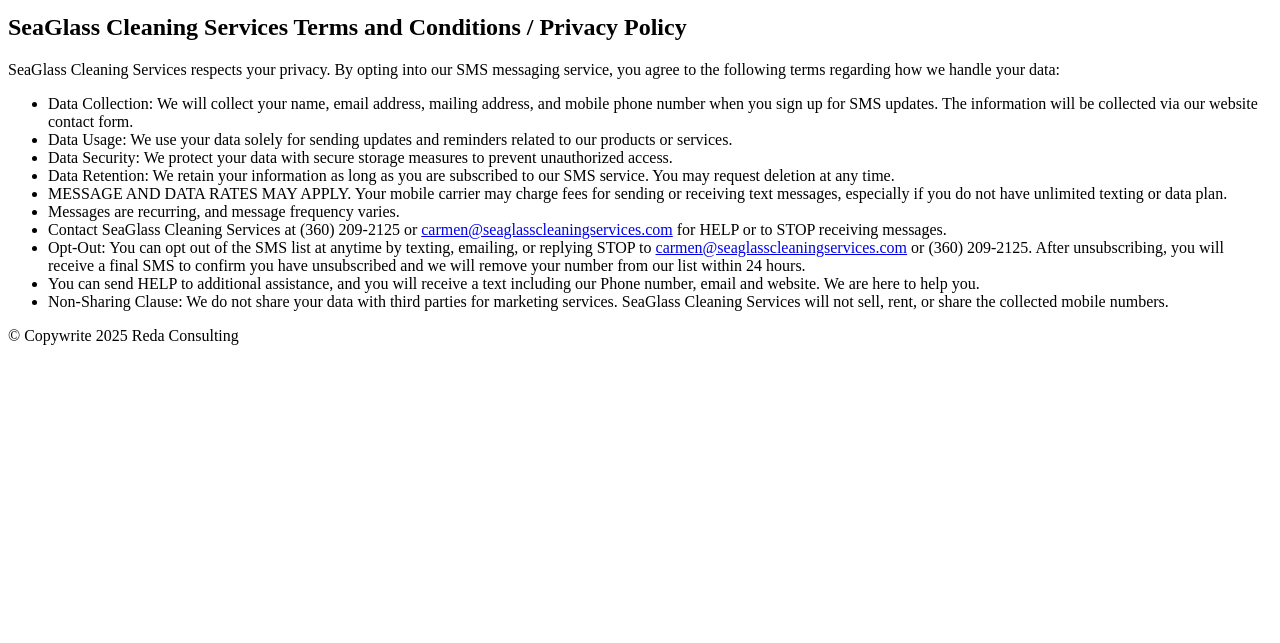
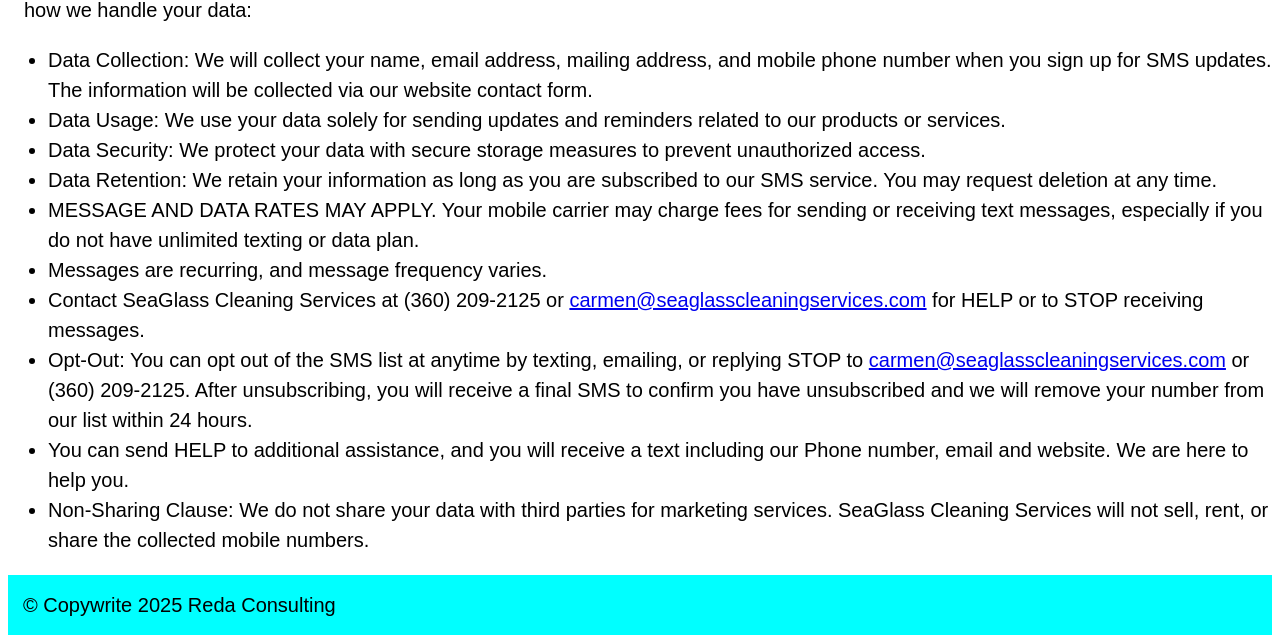
Before and after one commit to carmenhove/seaglass-website, a plain HTML site: page privacy-policy.html in a window 1280 px wide. Shown: the part 404-1047 px from the top of the page. Before the commit the page ends 800 px from the top, so only its background shows below. Drawn offline with Linux system fonts and the light colour scheme.

Commit message:
Update privacy-policy.html

```diff
--- a/privacy-policy.html
+++ b/privacy-policy.html
@@ -19,7 +19,7 @@
         <!-- set the base html -->
          <!-- <base href="https://www.seaglasscleaningservices.com"> -->
           <!-- link to css file for formating -->
-        <link href="css/layout.css" rel="stylesheet" />
+        <link href="css/style.css" rel="stylesheet" />
     </head>
 
     <!-- body is where the visible text body of the specific page begins -->
```
